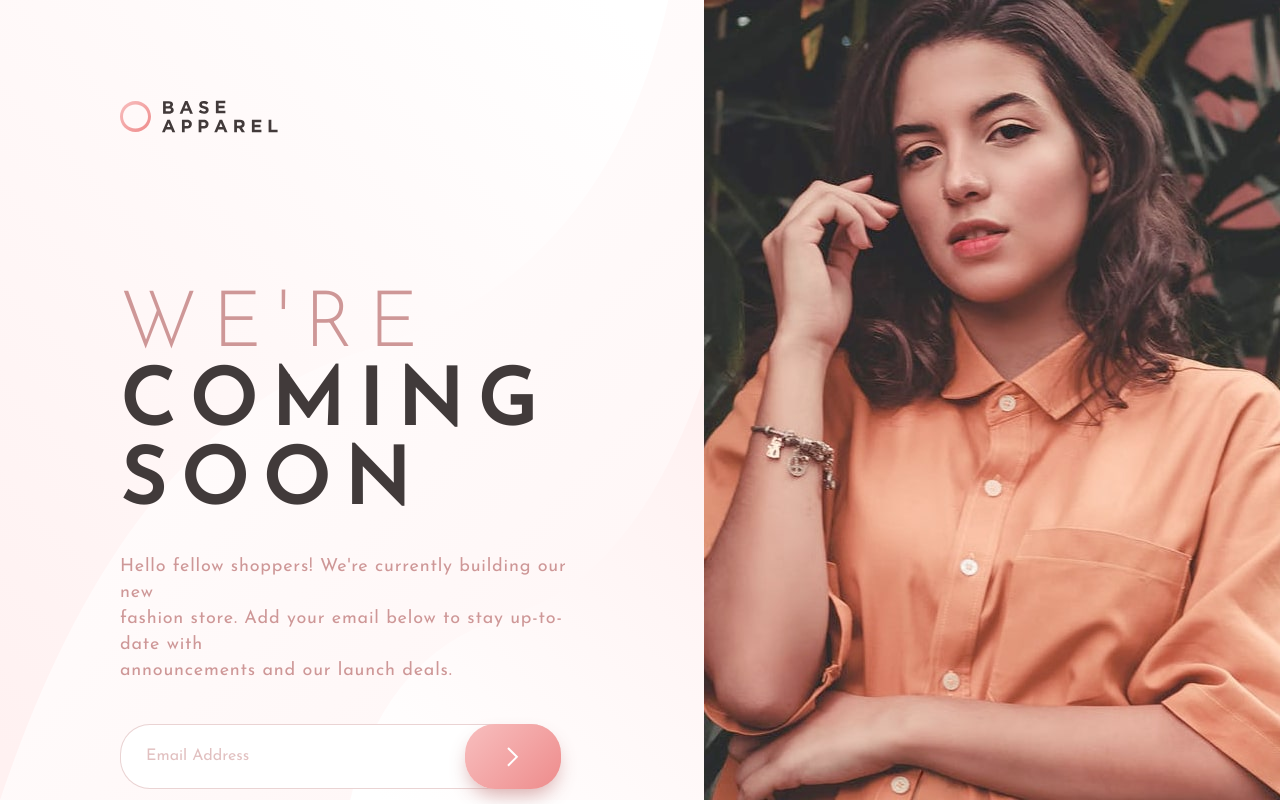
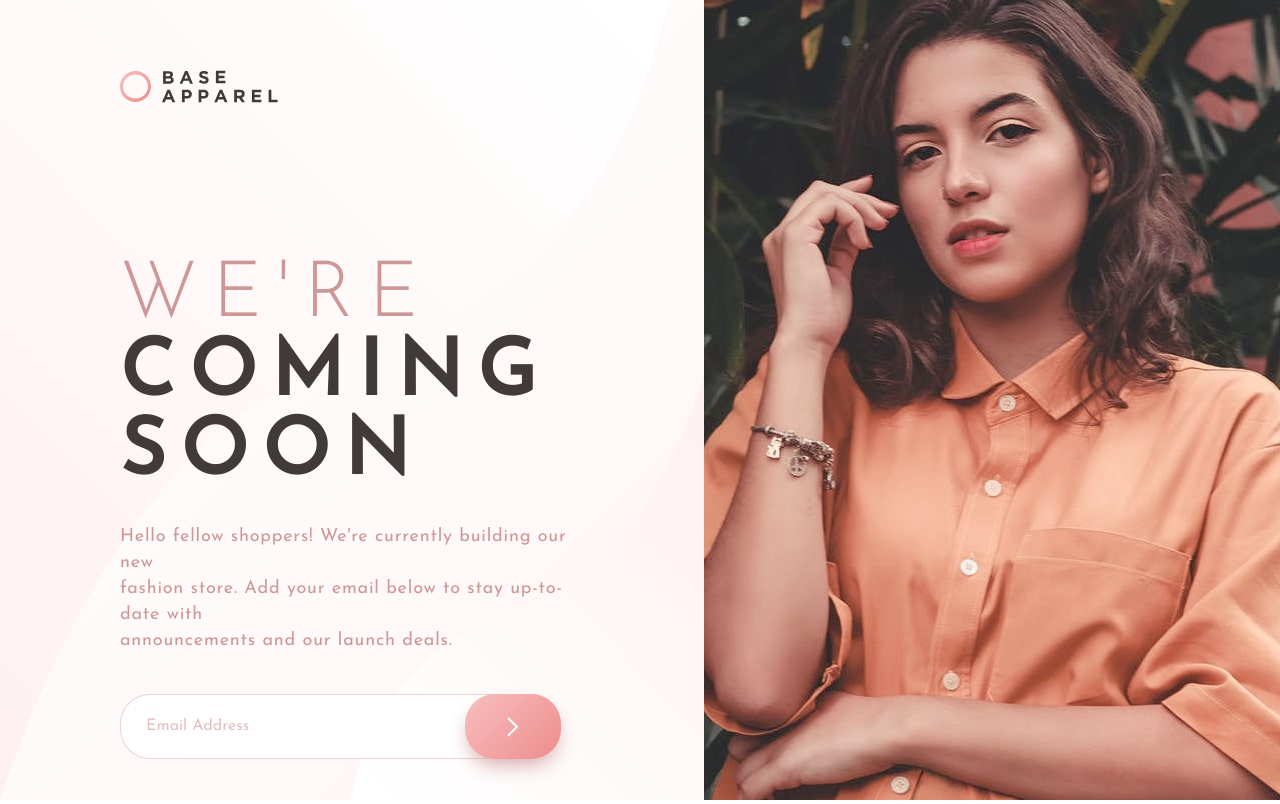
Before and after one commit to m-Ash1/base-apparel-coming-soon, a plain HTML site: page index.html in a window 1280 px wide. Drawn offline with Linux system fonts and the light colour scheme.

Commit message:
fix css layout

```diff
--- a/css/style.css
+++ b/css/style.css
@@ -109,7 +109,7 @@ input {
 @media (max-width: 1440px) {
   .left-part {
     width: 55%;
-    padding: 100px 120px;
+    padding: 70px 120px;
   }
   .right-part {
     width: 45%;
```
